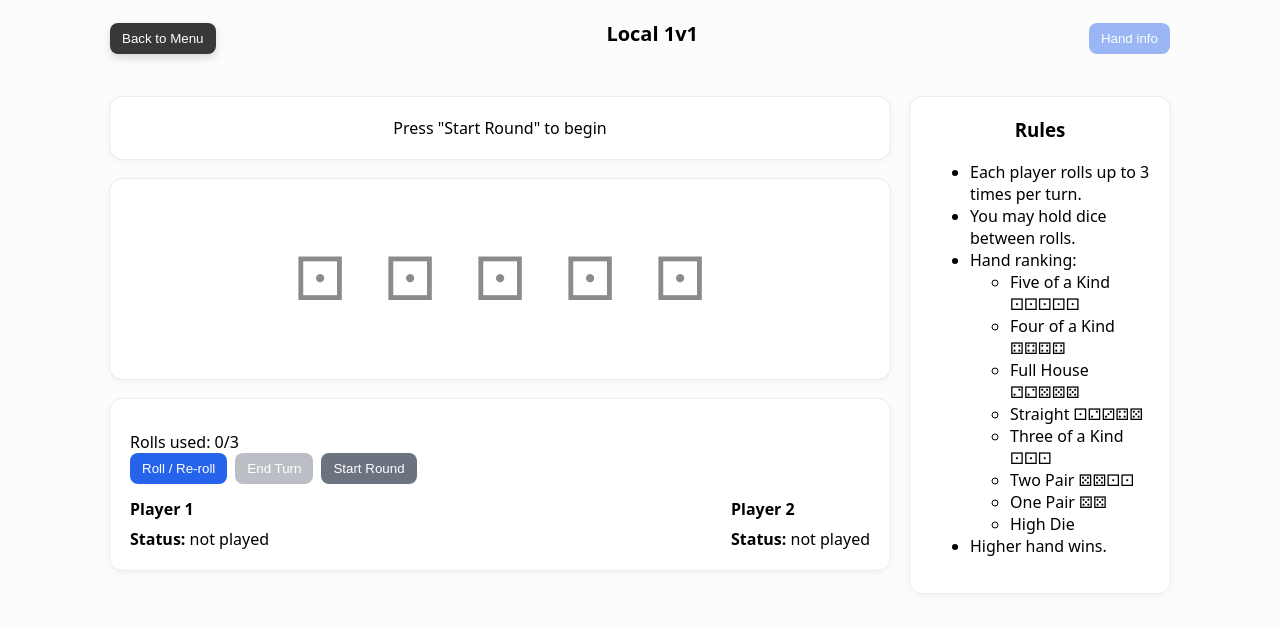
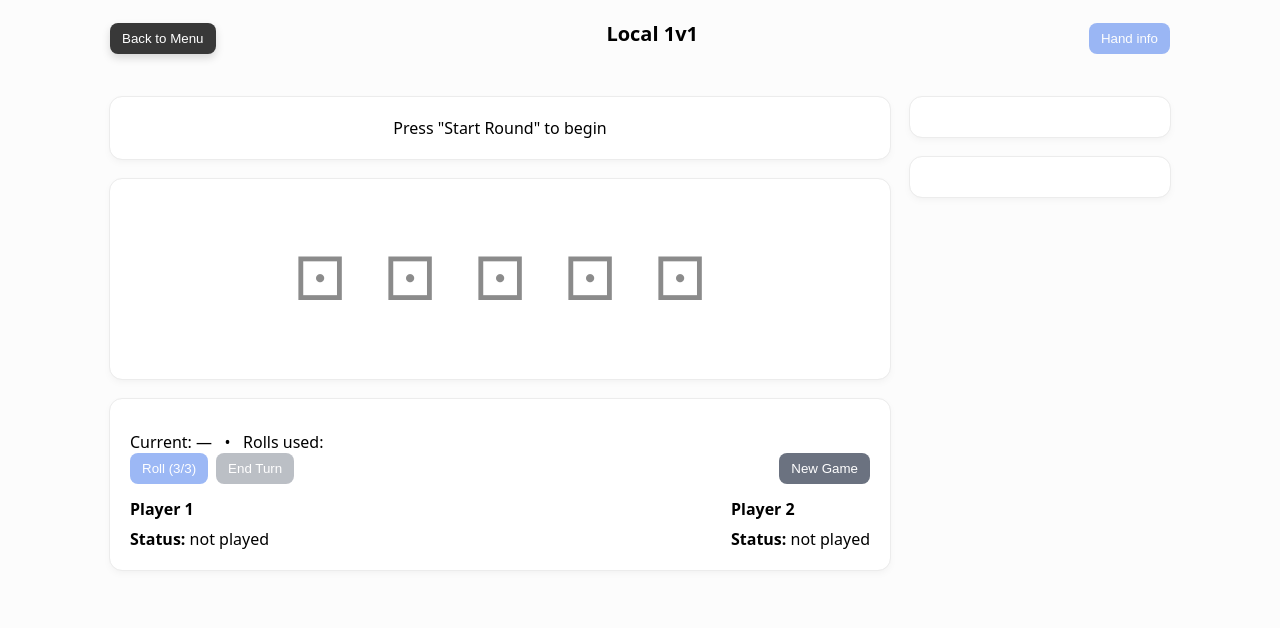
Before and after one commit to VladimirJancar/dice-poker, a plain HTML site: page local.html in a window 1280 px wide. Drawn offline with Linux system fonts and the light colour scheme.

Commit message:
button changes

```diff
--- a/js/main-local.js
+++ b/js/main-local.js
@@ -14,7 +14,7 @@ function updateStatus(){
   if(!game.roundActive){
     statusDiv.textContent = 'Press "Start Round" to begin';
     currentPlayerSpan.textContent = '—';
-    rollsUsedSpan.textContent = '0';
+    rollsLeftSpan.textContent = '3';
     rollBtn.disabled = true;
     endBtn.disabled = true;
     resultDiv.style.display = 'none';
@@ -23,7 +23,7 @@ function updateStatus(){
   const p = game.players[game.currentPlayer];
   statusDiv.textContent = `${p.name}'s turn`;
   currentPlayerSpan.textContent = p.name;
-  rollsUsedSpan.textContent = p.rollsUsed;
+  rollsLeftSpan.textContent = 3-p.rollsUsed;
   // enable / disable buttons
   rollBtn.disabled = (p.rollsUsed>=3);
   endBtn.disabled = (p.rollsUsed===0);
--- a/js/ui.js
+++ b/js/ui.js
@@ -1,5 +1,5 @@
 const currentPlayerSpan = document.getElementById('current-player');
-const rollsUsedSpan = document.getElementById('rolls-used');
+const rollsLeftSpan = document.getElementById('rolls-left');
 const diceDiv = document.getElementById('dice');
 const rollBtn = document.getElementById('roll-btn');
 const endBtn = document.getElementById('end-btn');
--- a/local.html
+++ b/local.html
@@ -41,11 +41,11 @@
 
                     <div class="card">
                         <div id="controls-panel" style="margin-top:12px">
-                            <div>Rolls used: <span id="rolls-used">0</span>/3</div>
+                            <div>Current: <span id="current-player">—</span> &nbsp; • &nbsp; Rolls used: </div>
                             <div class="controls">
-                                <button id="roll-btn">Roll / Re-roll</button>
+                                <button id="roll-btn">Roll (<span id="rolls-left">0</span>/3)</button>
                                 <button id="end-btn" class="secondary" disabled>End Turn</button>
-                                <button id="start-btn" class="secondary">Start Round</button>
+                                <button id="start-btn" class="secondary">New Game</button>
                             </div>
                         </div>
 
@@ -55,6 +55,29 @@
 
                 </div>
 
+                <div class="middle-right">
+                    <div class="card">
+
+                    </div>
+
+                    <div class="card">
+
+                    </div>
+                </div>
+
+            </div>
+        </main>
+
+    <aside class="sidebar"></aside>
+    </div>
+  <script src="js/utils.js"></script>
+  <script src="js/game.js"></script>
+  <script src="js/ui.js"></script>
+  <script src="js/main-local.js"></script>
+</body>
+</html>
+
+<!--
 <div class="card">
     <h3 style="text-align: center; margin-top: 0px;">Rules</h2>
     <ul>
@@ -75,15 +98,4 @@
         <li>Higher hand wins.</li>
     </ul>
 </div>
-
-            </div>
-        </main>
-
-    <aside class="sidebar"></aside>
-    </div>
-  <script src="js/utils.js"></script>
-  <script src="js/game.js"></script>
-  <script src="js/ui.js"></script>
-  <script src="js/main-local.js"></script>
-</body>
-</html>
+ -->
--- a/style.css
+++ b/style.css
@@ -110,17 +110,11 @@ body {
   gap: 20px;
 }
 
-
-.bottom-section {
-  display: flex;
-  gap: 20px;
+#start-btn {
+  margin-left: auto;
 }
 
-
-
 .back-btn {
-  /* padding: 8px 12px; Removed position: relative and left: 20px */
-  /* border-radius: 8px; */
   border: 0;
   background: #383838;
   color: white;
```
Lines whose indentation alone changed are shown as unchanged.
